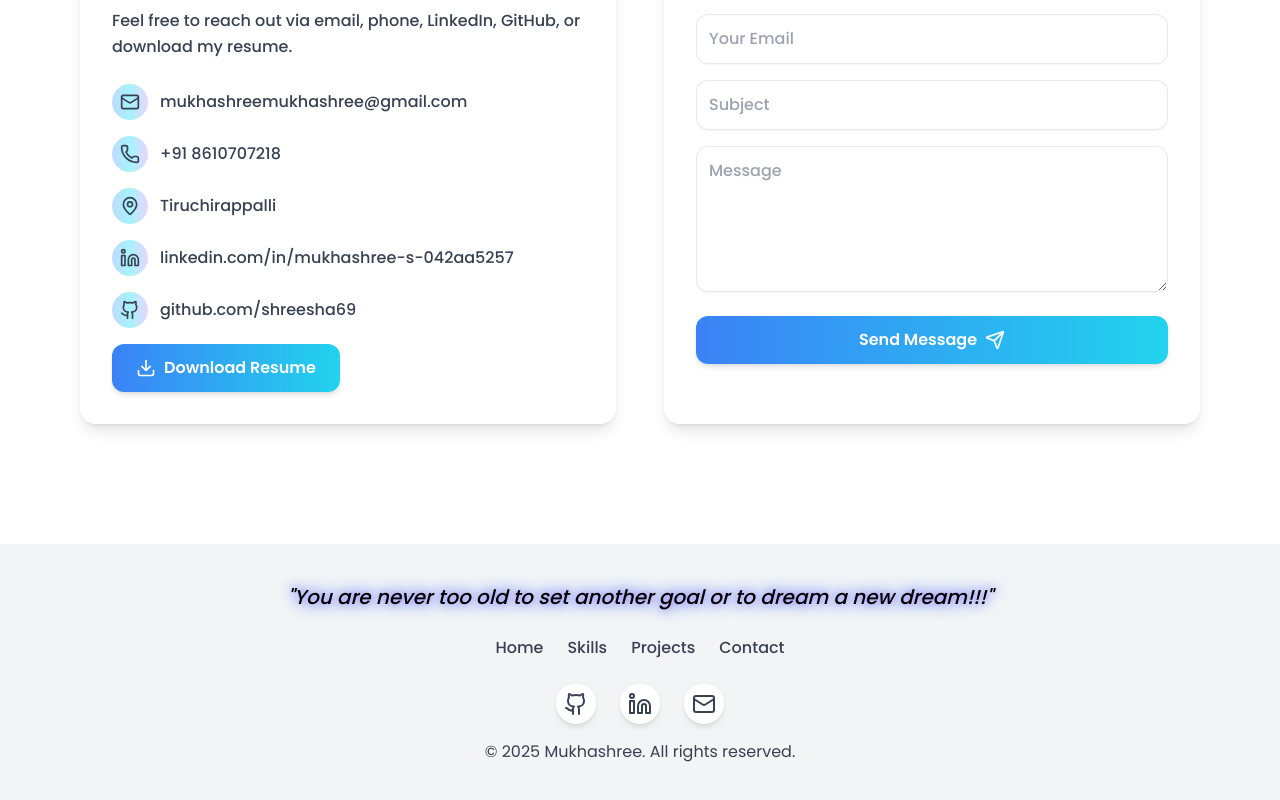
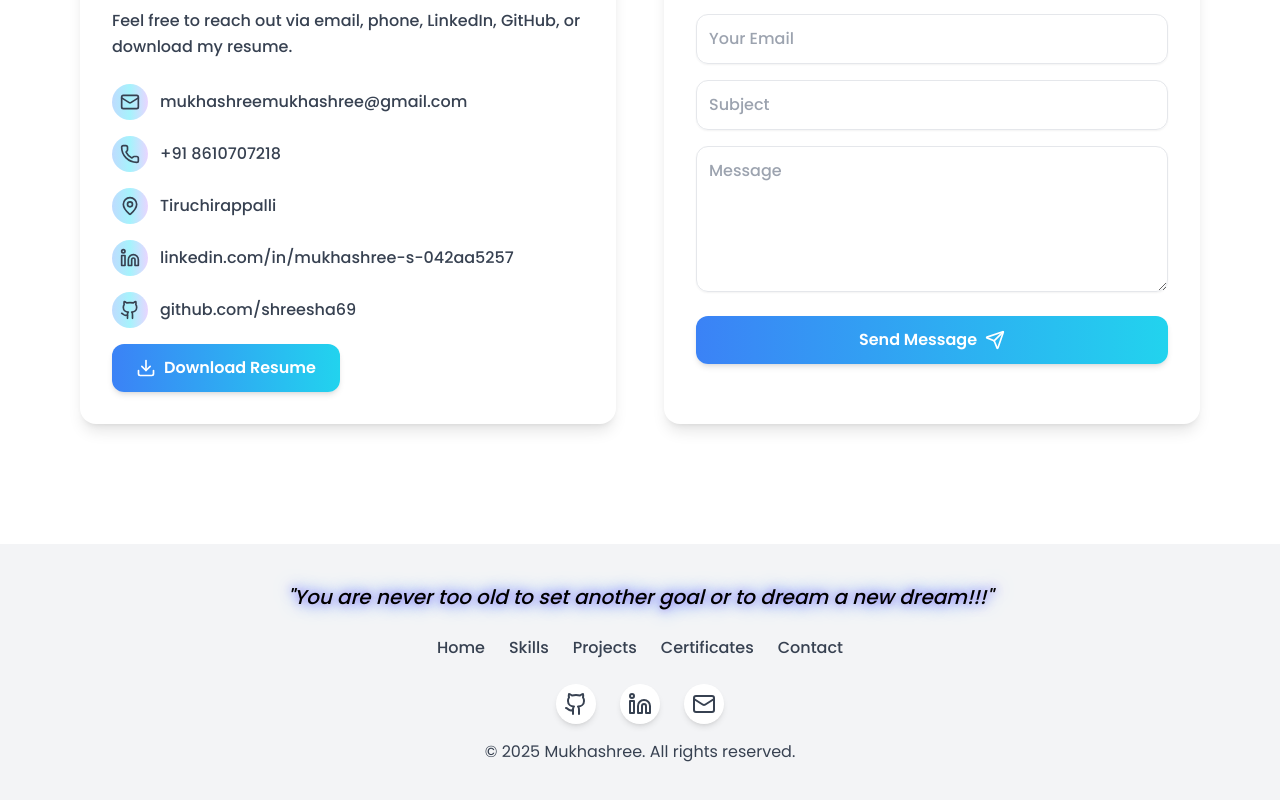
Before and after one commit to shreesha69/shree, a React (Vite) app: page / in a window 1280 px wide. Shown: the part 3688-4488 px from the top of the page. Built offline with nearby package versions, Linux system fonts and the light colour scheme.

Commit message:
updated footer

```diff
--- a/src/components/Footer.tsx
+++ b/src/components/Footer.tsx
@@ -14,6 +14,7 @@ const Footer = () => {
         <a href="#home" className="hover:text-blue-600 dark:hover:text-cyan-400 font-medium transition">Home</a>
         <a href="#skills" className="hover:text-blue-600 dark:hover:text-cyan-400 font-medium transition">Skills</a>
         <a href="#projects" className="hover:text-blue-600 dark:hover:text-cyan-400 font-medium transition">Projects</a>
+        <a href="#certificates" className="hover:text-blue-600 dark:hover:text-cyan-400 font-medium transition">Certificates</a>
         <a href="#contact" className="hover:text-blue-600 dark:hover:text-cyan-400 font-medium transition">Contact</a>
       </div>
 
```
